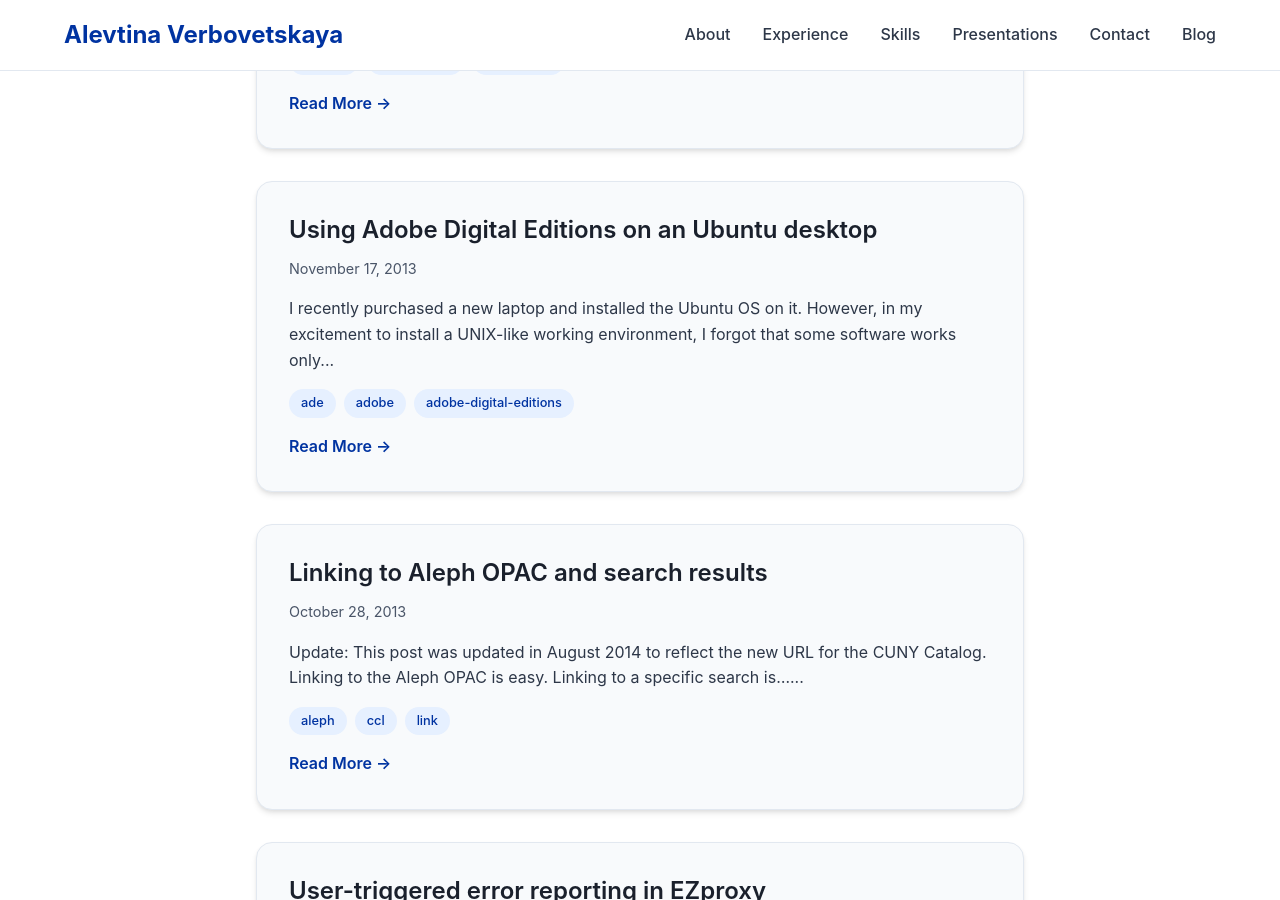
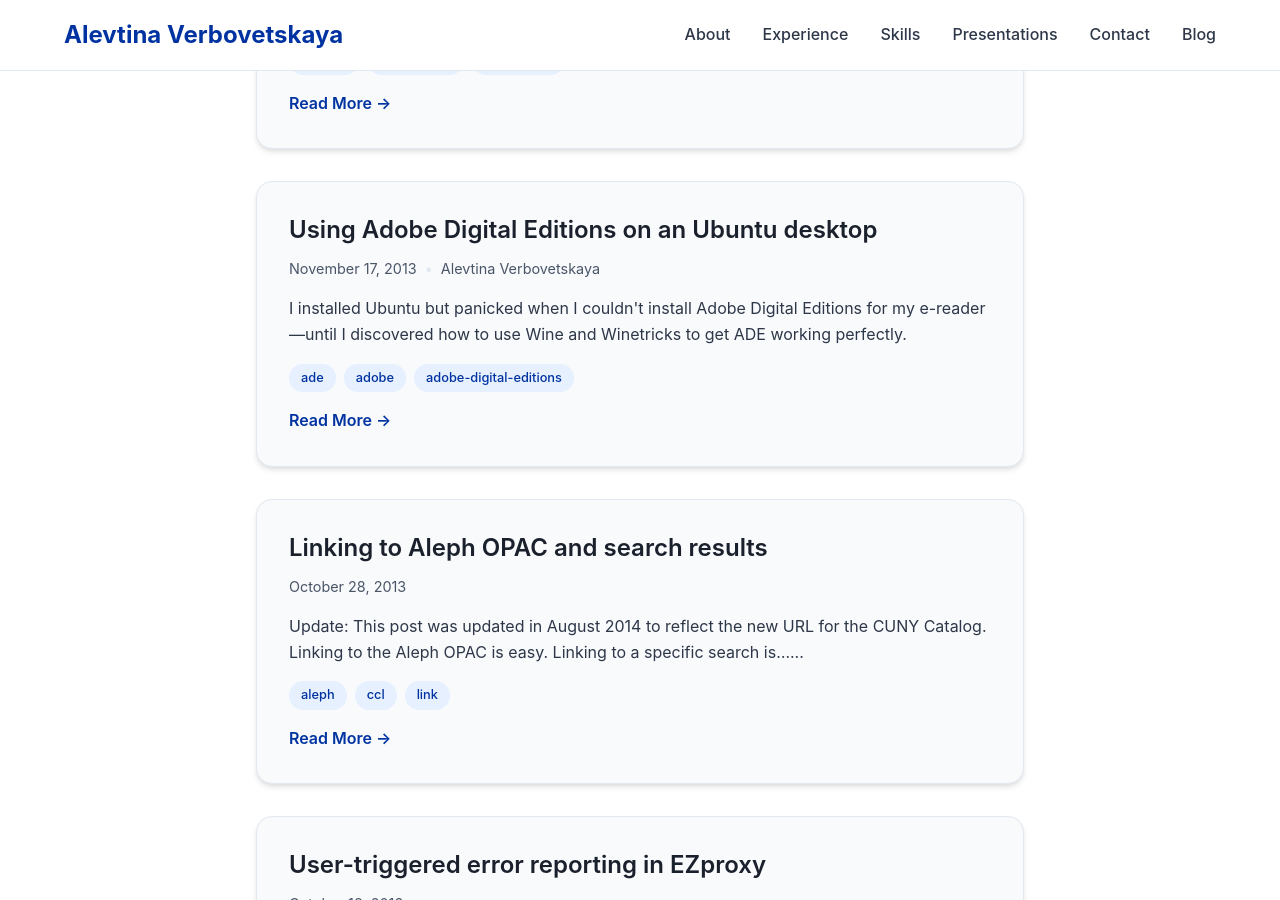
Before and after one commit to alevtina/alevtina.github.io, a Jekyll site: the page built from blog.md, in a window 1280 px wide and 900 px high, scrolled down 1245 px. Built offline with Jekyll 4.4.1, drawn with Linux system fonts in a browser that asks for light colours; some web fonts are replaced.

Commit message:
Added excerpt to old blog post

```diff
--- a/_posts/2013-11-17-using-adobe-digital-editions-on-an-ubuntu-desktop.md
+++ b/_posts/2013-11-17-using-adobe-digital-editions-on-an-ubuntu-desktop.md
@@ -2,6 +2,8 @@
 layout: post
 title: "Using Adobe Digital Editions on an Ubuntu desktop"
 date: "2013-11-17"
+author: "Alevtina Verbovetskaya"
+excerpt: "I installed Ubuntu but panicked when I couldn't install Adobe Digital Editions for my e-reader—until I discovered how to use Wine and Winetricks to get ADE working perfectly."
 categories:
   - "general"
 tags:
```
